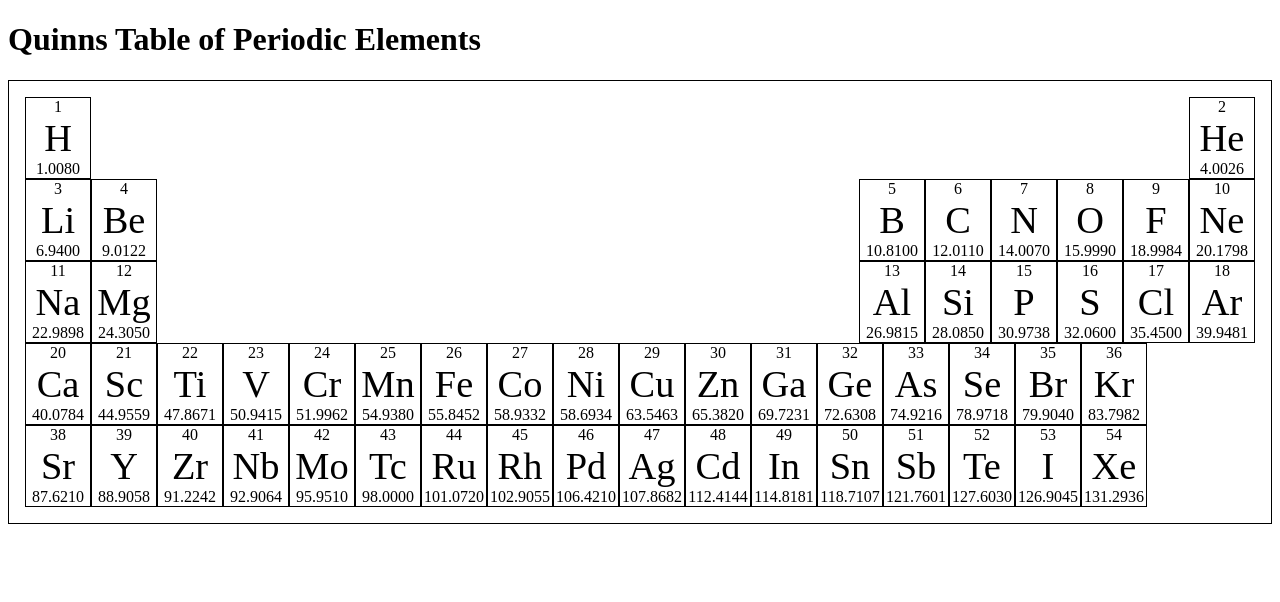
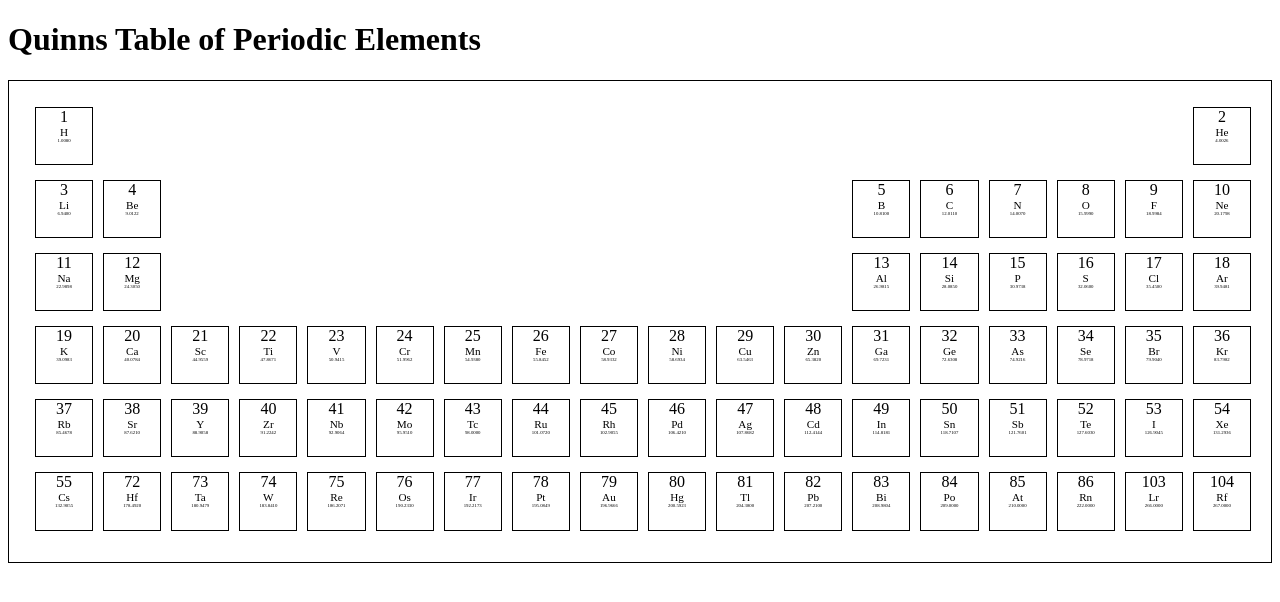
Before and after one commit to dbrudner/periodic-table, a React (Create React App) app: page / in a window 1280 px wide. Shown: the top 602 px of the page. Built offline with nearby package versions, Linux system fonts and the light colour scheme.

Commit message:
computed width/height elements

```diff
--- a/src/element.js
+++ b/src/element.js
@@ -4,8 +4,10 @@ import styled from "styled-components";
 const ElementContainer = styled.div`
 	border: 1px solid black;
 	text-align: center;
-	width: 4rem;
+	width: calc(100vw/18 - 15px);
+	height: calc(100vw/18 - 15px);
 	display: inline-block;
+	margin: 5px;
 `
 
 export default props => {
@@ -19,8 +21,8 @@ export default props => {
 	return (
 		<ElementContainer onClick={handleClick}>
 			<div>{number}</div>
-			<div style={{fontSize: "2.4rem"}}>{symbol}</div>
-			<div>{(atomic_mass).toFixed(4)}</div>
+			<div style={{fontSize: ".7rem"}}>{symbol}</div>
+			<div style={{fontSize: ".3rem"}}>{(atomic_mass).toFixed(4)}</div>
 		</ElementContainer>
 	)
 }
--- a/src/table.js
+++ b/src/table.js
@@ -10,19 +10,26 @@ const TableContainer = styled.div`
 
 const Row = styled.div`
 	display: flex;
-	justify-content: space-between;
+	justify-content: left;
+	margin: 5px;
 `
 
 const Block = styled.div`
 	display: flex;
 	justify-content: space-between;
 `
+// width: ${props => `calc(100vw/18 - 15px + ${props.blocks * 2}px + ${props.blocks * 5 * 2}px`})}
+
+
+const Divider = styled.div`
+	width: ${props => `calc(((100vw/18 - 15px) + 12px) * ${props.blocks})`};
+`
 
 export default props => {
 
 	const twoRowElements = [...periodicTable.elements.slice(56, 70), ...periodicTable.elements.slice(87, 101)]
 	const elements = [...periodicTable.elements.slice(0, 55), ...periodicTable.elements.slice(71, 86), ...periodicTable.elements.slice(102)]
-
+	console.log(elements);
 	const renderElementsBlock = elements => elements.map(element => <Element openDetailedView={props.openDetailedView} element={element} />)
 
 	return (
@@ -33,12 +40,18 @@ export default props => {
 						<Element openDetailedView={props.openDetailedView} element={elements[0]} />
 					</Block>
 					<Block>
+						<Divider blocks={16} />
+					</Block>
+					<Block>
 						<Element openDetailedView={props.openDetailedView} element={elements[1]} />
 					</Block>
 				</Row>
 				<Row>
 					<Block>
 						{renderElementsBlock([...elements.slice(2,4)])}
+					</Block>
+					<Block>
+						<Divider blocks={10} />
 					</Block>
 					<Block>
 						{renderElementsBlock([...elements.slice(4,10)])}
@@ -49,17 +62,30 @@ export default props => {
 						{renderElementsBlock([...elements.slice(10,12)])}
 					</Block>
 					<Block>
+						<Divider blocks={10} />
+					</Block>
+					<Block>
 						{renderElementsBlock([...elements.slice(12,18)])}
 					</Block>
 				</Row>
 				<Row>
 					<Block>
-						{renderElementsBlock([...elements.slice(19,36)])}
+						{renderElementsBlock([...elements.slice(18,36)])}
 					</Block>
 				</Row>
 				<Row>
 					<Block>
-						{renderElementsBlock([...elements.slice(37,54)])}
+						{renderElementsBlock([...elements.slice(36,54)])}
+					</Block>
+				</Row>
+				<Row>
+					<Block>
+						{renderElementsBlock([...elements.slice(54,54 + 18)])}
+					</Block>
+				</Row>
+				<Row>
+					<Block>
+						{renderElementsBlock([...elements.slice(87)])}
 					</Block>
 				</Row>
 			</TableContainer>
```
